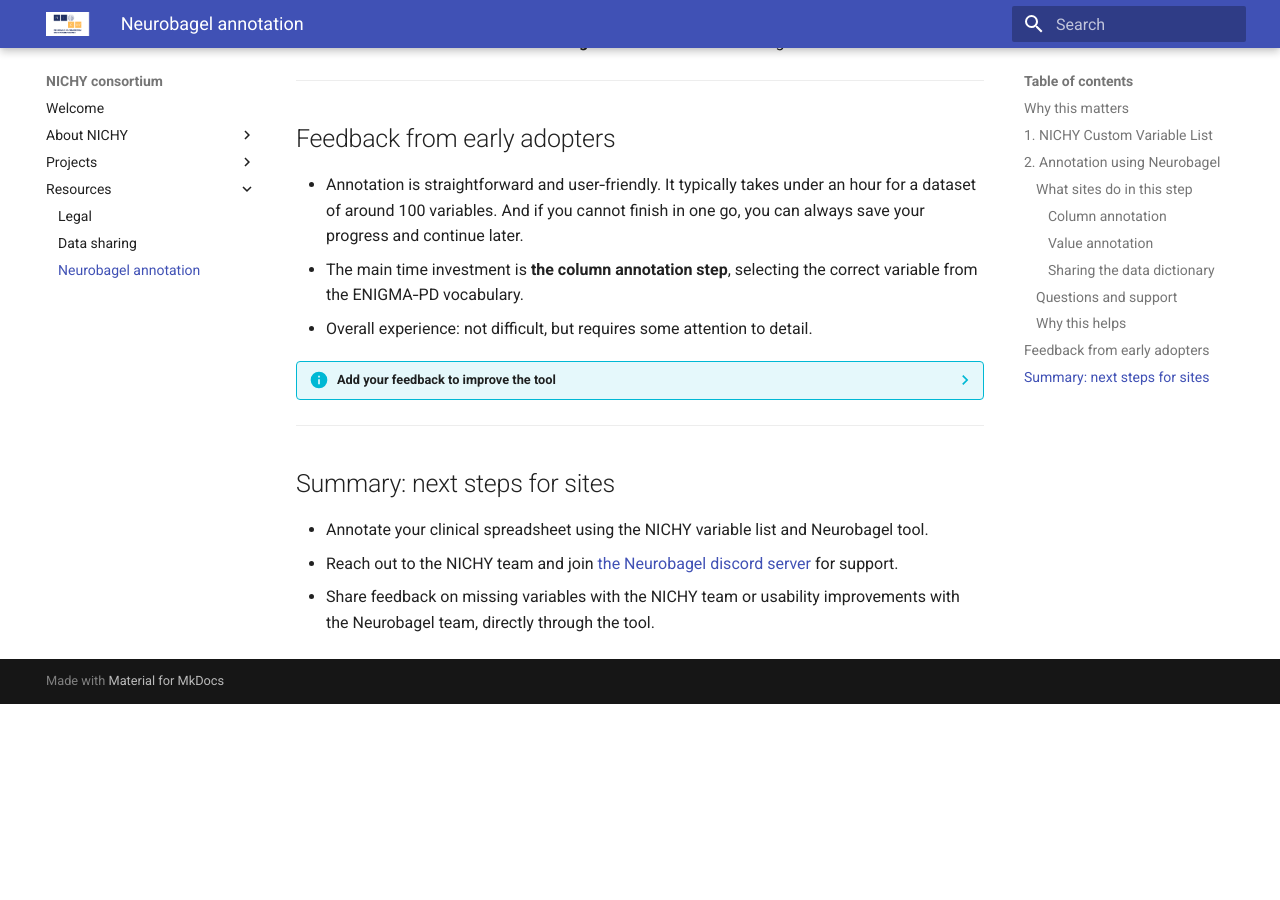
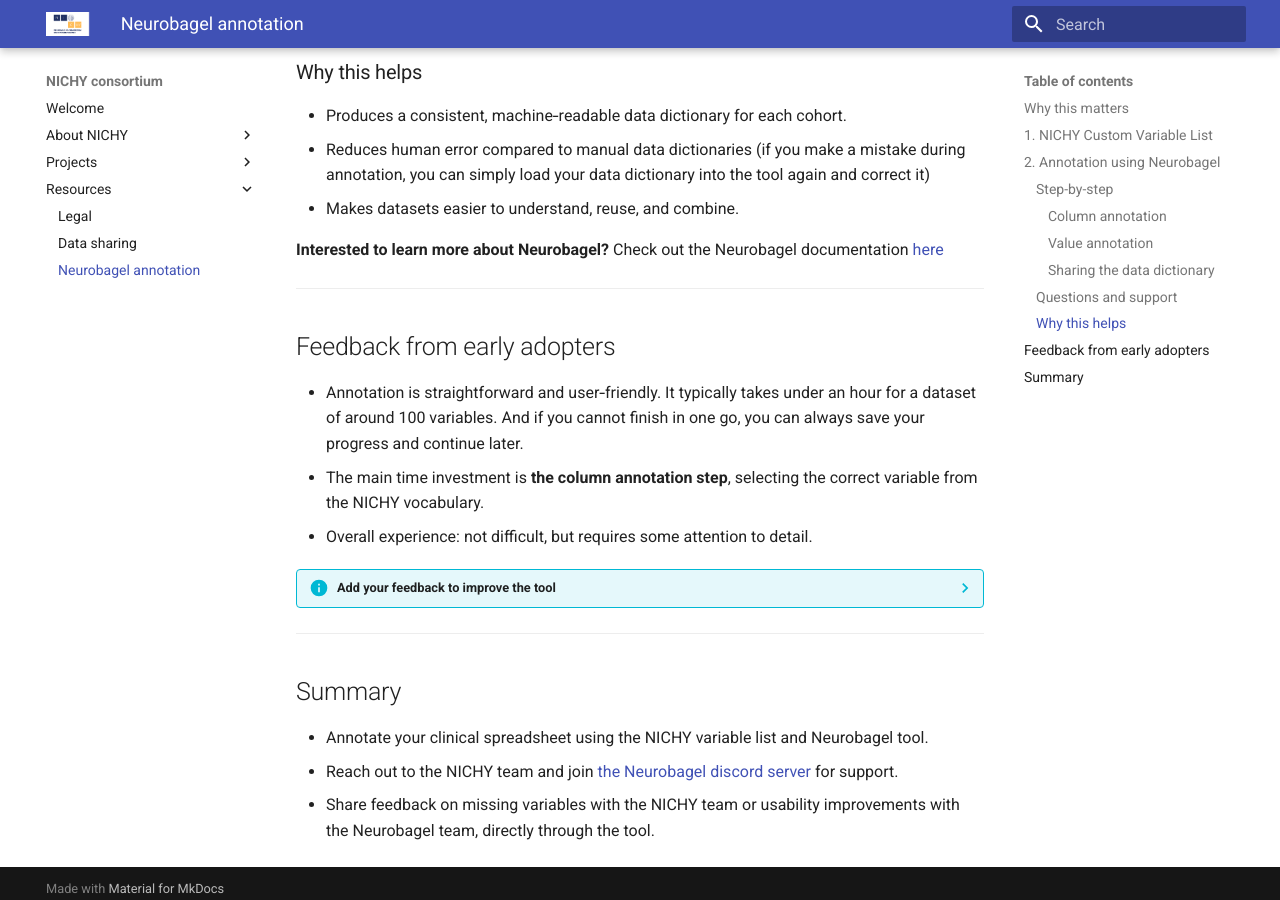
Before and after one commit to nichy-consortium/nichy, an MkDocs documentation site: the page built from docs/resources/how_to_guides/Neurobagel_data_annotation.md, in a window 1280 px wide and 900 px high, scrolled down 2975 px. Built offline with MkDocs 1.6.1 and Material for MkDocs 9.7.7, drawn with Linux system fonts in a browser that asks for light colours; before the commit the page ends 3679 px from its top, so only the background shows below that; some of the changed text lies outside the part shown.

Commit message:
Update Neurobagel_data_annotation.md

```diff
--- a/docs/resources/how_to_guides/Neurobagel_data_annotation.md
+++ b/docs/resources/how_to_guides/Neurobagel_data_annotation.md
@@ -24,7 +24,7 @@
 !!! warning "Privacy note"
       Although the annotation interface is a web app, it runs entirely on your computer and Neurobagel **does not upload any data or retain data**. Your data are used only to populate the annotation interface (read columns and possible values).
 
-### What sites do in this step
+### Step-by-step
 - Go to [https://beta-annotate.neurobagel.org/](https://beta-annotate.neurobagel.org/).
 - Select **NICHY** as configuration.
 
@@ -39,6 +39,8 @@
 
 - New to Neurobagel? Click through the introduction windows to get started.
 
+<br>
+
 #### Column annotation
 **Goal:** Assign each column or group of columns to a standardized variable by clicking on them.
 
@@ -49,18 +51,26 @@
   If a search does not return results, try alternative terms or synonyms. You can also browse the [full NICHY variable list](https://docs.google.com/spreadsheets/d/1ubx4VcJ8pq8DuKaEKq4oYcD3IZ0A9W9TB_aDn3oyLqE/edit?gid=0#gid=0) to get an overview of all available terms before annotating.
 - If no variable fits your column, please use the *description* field to provide us with more context to understand this column
 
+<br>
+
 #### Value annotation
 **Goal:** Review all columns annotated in the previous step and describe their values.
 
 - **Mark missing values.** Neurobagel allows you to define missing values (such as -999, NA, empty strings, etc.) all at once for your entire spreadsheet. The tool will even suggest common missing value patterns it detects in your data. Once you define these, Neurobagel will apply them across all relevant columns, so you don't need to mark missing values individually for each variable.
 - Optionally add short human‑readable descriptions for uncommon variables.
 
+<br>
+
 #### Sharing the data dictionary
 
 - Done? Download the data dictionary and share it together with the clinical data as explained on the [data sharing page](./data_sharing.md).
 
+<br>
+
 ### Questions and support
 For questions, please reach out to the NICHY team and join [the Neurobagel discord server](https://discord.gg/sxnCT4QJ7a) for support.
+
+<br>
 
 ### Why this helps
 - Produces a consistent, machine‑readable data dictionary for each cohort.
@@ -73,7 +83,7 @@
 
 ## Feedback from early adopters
 - Annotation is straightforward and user‑friendly. It typically takes under an hour for a dataset of around 100 variables. And if you cannot finish in one go, you can always save your progress and continue later.
-- The main time investment is **the column annotation step**, selecting the correct variable from the ENIGMA‑PD vocabulary.
+- The main time investment is **the column annotation step**, selecting the correct variable from the NICHY vocabulary.
 - Overall experience: not difficult, but requires some attention to detail.
 
 ??? info "Add your feedback to improve the tool"
@@ -81,7 +91,7 @@
 
 ---
 
-## Summary: next steps for sites
+## Summary
 - Annotate your clinical spreadsheet using the NICHY variable list and Neurobagel tool.
 - Reach out to the NICHY team and join [the Neurobagel discord server](https://discord.gg/sxnCT4QJ7a) for support.
 - Share feedback on missing variables with the NICHY team or usability improvements with the Neurobagel team, directly through the tool.
```
